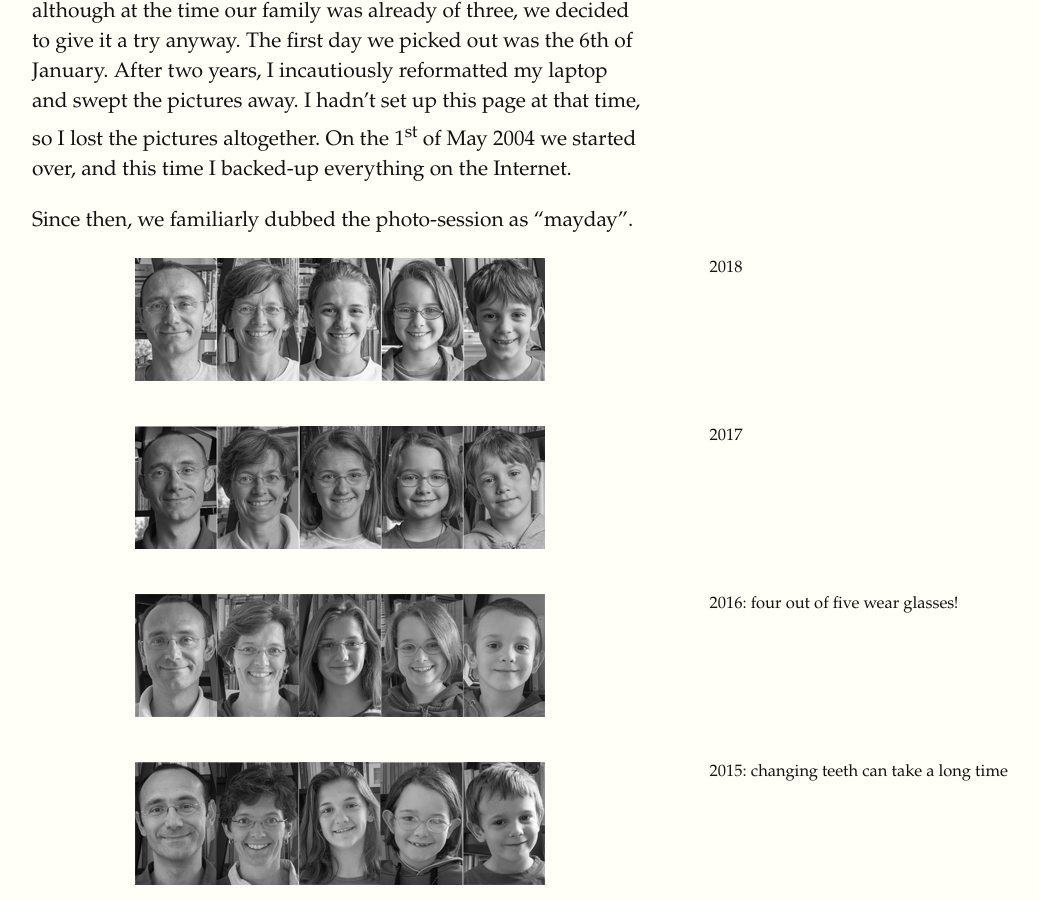
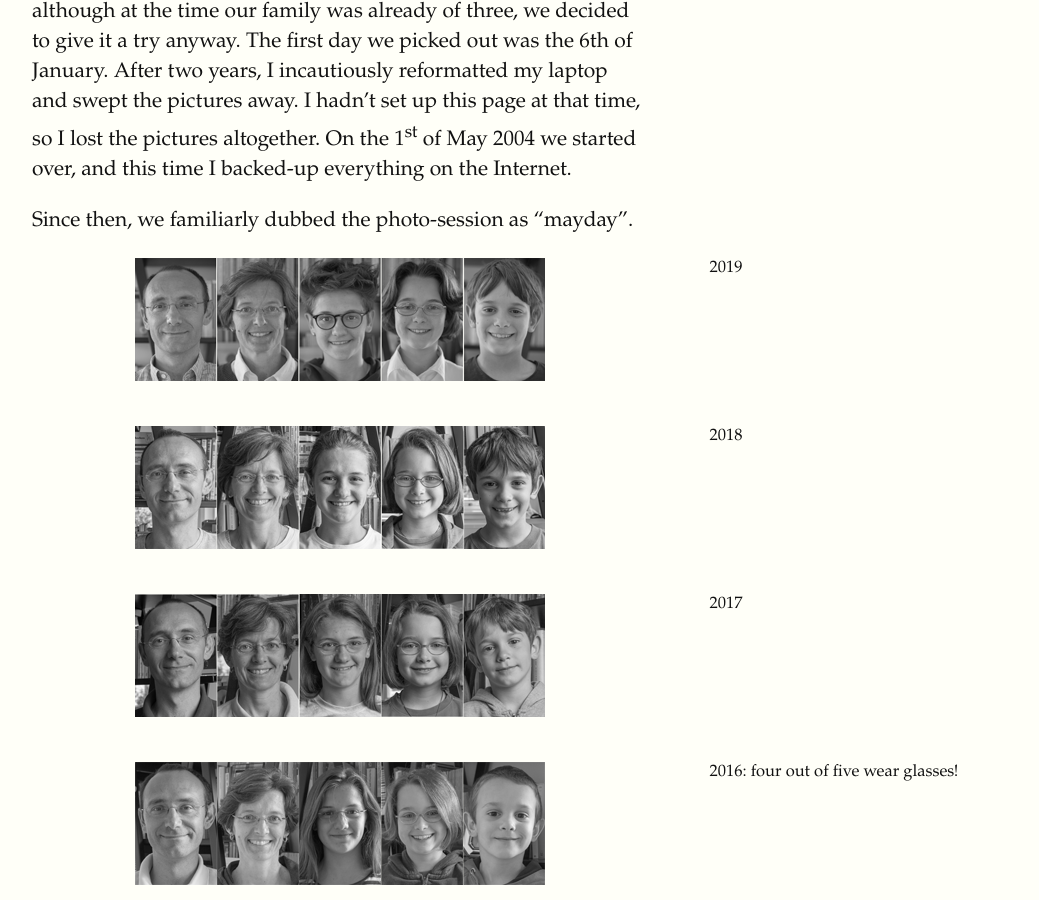
Before and after one commit to bolk/bolk.github.com, a Jekyll site: the page built from time.md, in a window 1280 px wide and 900 px high, scrolled down 463 px. Shown: the whole window, without its empty margins (128-1167 px from the left). Built offline with Jekyll 4.4.1, drawn with Linux system fonts in a browser that asks for light colours.

Commit message:
MayDay 2019

```diff
--- a/time.md
+++ b/time.md
@@ -13,6 +13,10 @@ On the 1<sup>st</sup> of May 2004 we started over, and this time I backed-up eve
 
 Since then, we familiarly dubbed the photo-session as "mayday".
 
+<figure>
+  <label for="mn-2019" class="margin-toggle">ⓘ</label><input type="checkbox" id="mn-2019" class="margin-toggle"/><span class="marginnote">2019</span>
+  <img src="/img/time/2019.png" alt="" />
+</figure>
 <figure>
   <label for="mn-2018" class="margin-toggle">ⓘ</label><input type="checkbox" id="mn-2018" class="margin-toggle"/><span class="marginnote">2018</span>
   <img src="/img/time/2018.png" alt="" />
```
